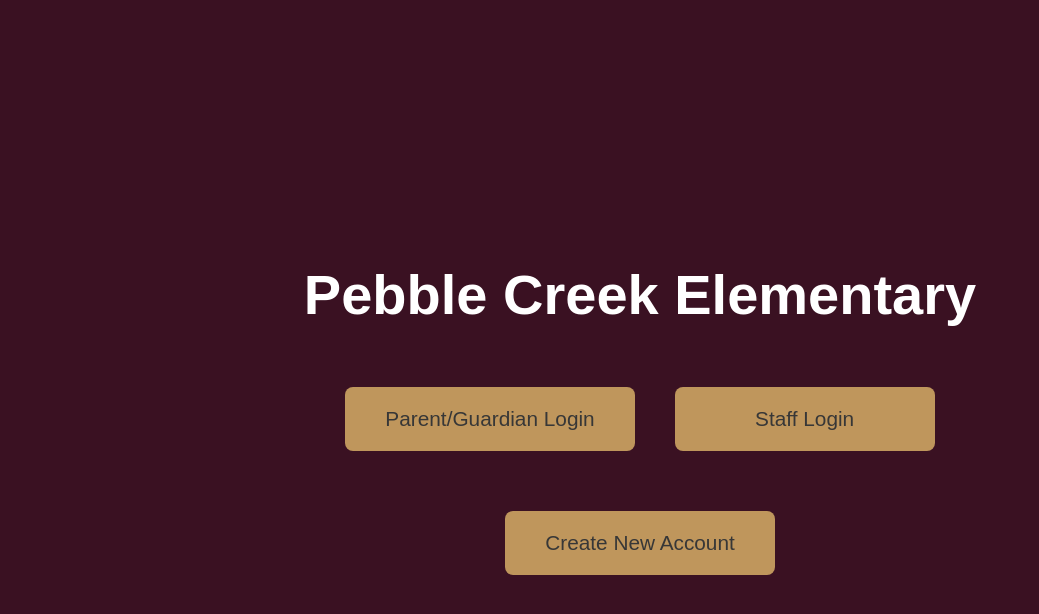
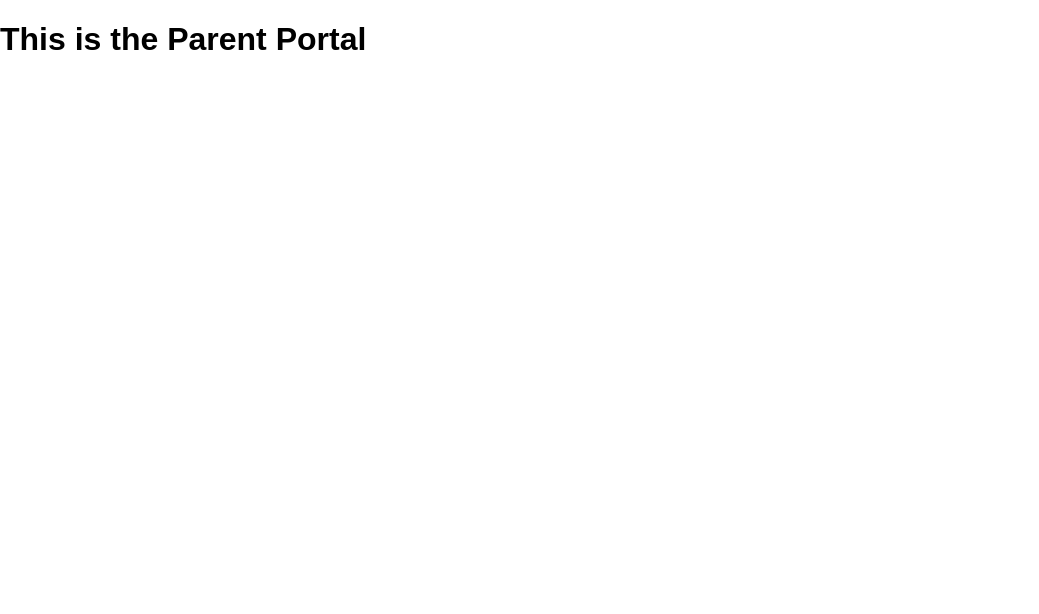
Before and after one commit to JackUehlingerTAMU/TheWranglers, a React (Create React App) app: page /parent-portal in a window 1280 px wide. Shown: the top 614 px of the page, without its empty margins (0-1039 px from the left). Built offline with nearby package versions, Linux system fonts and the light colour scheme.

Commit message:
added placeholder page for parent and began supabase connection

```diff
--- a/package.json
+++ b/package.json
@@ -3,13 +3,15 @@
   "version": "0.1.0",
   "private": true,
   "dependencies": {
+    "@supabase/supabase-js": "^2.97.0",
     "@testing-library/dom": "^10.4.1",
     "@testing-library/jest-dom": "^6.9.1",
     "@testing-library/react": "^16.3.2",
     "@testing-library/user-event": "^13.5.0",
     "react": "^19.2.4",
     "react-dom": "^19.2.4",
-    "react-scripts": "5.0.1",
+    "react-router-dom": "^7.13.0",
+    "react-scripts": "^5.0.1",
     "web-vitals": "^2.1.4"
   },
   "scripts": {
--- a/src/App.js
+++ b/src/App.js
@@ -1,20 +1,19 @@
 import React from "react";
 import "./App.css";
+import {Routes,Route} from  "react-router-dom"
+import ParentPortal from "./pages/ParentPortal";
+import Home from "./pages/Home"
 
 function App() {
-  return (
-    <div className="app">
-      <h1 className="title">Pebble Creek Elementary</h1>
+  return ( <>
+      {/* Moved login page code to Home.js so that Routes would work correctly */}
+      {/* ROUTES */}
+      <Routes>
+      <Route path="/" element={<Home />} />
+      <Route path="/parent-portal" element={<ParentPortal/>}/>
+      </Routes>
+    </>
 
-      <div className="button-row">
-        <button className="main-btn">Parent/Guardian Login</button>
-        <button className="main-btn">Staff Login</button>
-      </div>
-
-      <div className="create-account">
-        <button className="main-btn">Create New Account</button>
-      </div>
-    </div>
   );
 }
 
--- a/src/index.js
+++ b/src/index.js
@@ -3,11 +3,14 @@ import ReactDOM from 'react-dom/client';
 import './index.css';
 import App from './App';
 import reportWebVitals from './reportWebVitals';
+import {BrowserRouter} from 'react-router-dom'
 
 const root = ReactDOM.createRoot(document.getElementById('root'));
 root.render(
   <React.StrictMode>
+    <BrowserRouter>
     <App />
+    </BrowserRouter>
   </React.StrictMode>
 );
 
--- /dev/null
+++ b/src/pages/Home.js
@@ -0,0 +1,18 @@
+import "./../App.css";
+export default function Home(){
+    return (
+    <div className="app">
+      <h1 className="title">Pebble Creek Elementary</h1>
+
+      <div className="button-row">
+        <button className="main-btn">Parent/Guardian Login</button>
+        <button className="main-btn">Staff Login</button>
+      </div>
+
+      <div className="create-account">
+        <button className="main-btn">Create New Account</button>
+      </div>
+
+    </div>
+    );
+}
--- /dev/null
+++ b/src/pages/ParentPortal.js
@@ -0,0 +1,5 @@
+export default function ParentPortal(){
+    return(
+        <h1>This is the Parent Portal</h1>
+    );
+}
--- /dev/null
+++ b/src/supabaseClient.js
@@ -0,0 +1,6 @@
+import { createClient } from "@supabase/supabase-js";
+
+const supabaseUrl = process.env.REACT_APP_SUPABASE_URL;
+const supabaseKey = process.env.REACT_APP_SUPABASE_PUBLISHABLE_DEFAULT_KEY;
+
+export const supabase = createClient(supabaseUrl, supabaseKey);
```
Also changed, not shown: 2 other files (tests, documents, lock files or other folders).
